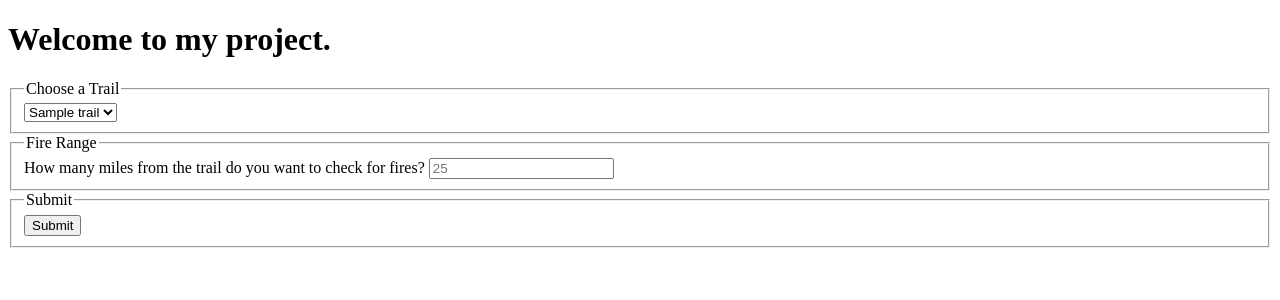
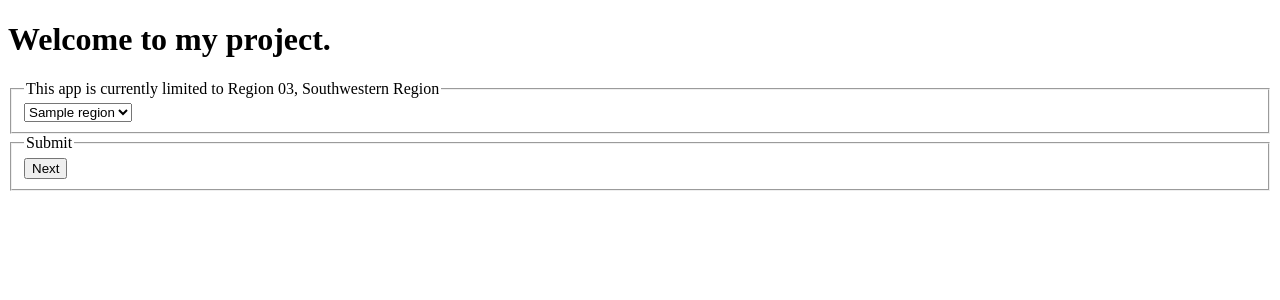
Before and after one commit to mbarnestech/Fire-Tracker, a Flask app: page / in a window 1280 px wide. Shown: the top 300 px of the page. Run offline with Flask 2, Linux system fonts and the light colour scheme; tables that the repository leaves empty hold one stand-in row (values such as "Sample post").

Commit message:
add lxml

```diff
--- a/crud.py
+++ b/crud.py
@@ -22,14 +22,14 @@ def create_district(district_id, district_name, region_id, forest_id):
     return District(district_id=district_id, district_name=district_name, region_id=region_id, forest_id=forest_id)
 
 
-def create_trail(trail_id, trail_no, trail_name, region, forest, district):
+def create_trail(trail_id, trail_no, trail_name, region_id, forest_id, district_id):
     """Create and return a new trail."""
-    return Trail(trail_id=trail_id, trail_no=trail_no, trail_name=trail_name, region=region, forest=forest, district=district)
+    return Trail(trail_id=trail_id, trail_no=trail_no, trail_name=trail_name, region_id=region_id, forest_id=forest_id, district_id=district_id)
 
 
-def create_trail_point(trail, latitude, longitude):
+def create_trail_point(trail_id, latitude, longitude):
     """Create and return a new trail point"""
-    return TrailPoint(trail=trail, latitude=latitude, longitude=longitude)
+    return TrailPoint(trail_id=trail_id, latitude=latitude, longitude=longitude)
 
 
 def create_fire(fire_url, fire_name, latitude, longitude, incident_type, last_updated, size, contained):
@@ -45,22 +45,33 @@ def create_fire(fire_url, fire_name, latitude, longitude, incident_type, last_up
 # READ
 
 def get_regions():
-    """return a list of all Trail objects"""
+    """return a list of all Region objects"""
     return Region.query.all()
 
 
-def get_trails():
-    """return a list of all Trail objects"""
-    return Trail.query.all()
+def get_forests():
+    """return a list of all Forest objects"""
+    return Forest.query.all()
 
 
 def get_fires():
     """return a list of all Fire objects"""
     return Fire.query.all()
 
-def get_region_ids():
-    """return a list of all Trail objects"""
-    return Region.query.all()
+def get_region_names():
+    """return a list of all region names"""
+    return [region[0] for region in db.session.query(Region.region_name).all()]
+
+
+def get_forests_by_region_name(chosen_region_name):
+    return [forest[0] for forest in db.session.query(Forest.forest_name).join(Region).filter(Region.region_name == chosen_region_name).all()]
+
+def get_districts_by_forest_name(chosen_forest_name):
+    return [district[0] for district in db.session.query(District.district_name).join(Forest).filter(Forest.forest_name == chosen_forest_name).all()]
+
+def get_trails_by_district_name(chosen_district_name):
+    return [trail[0] for trail in db.session.query(Trail.trail_name).join(District).filter(District.district_name == chosen_district_name).all()]
+
 def get_trail_with_trail_name(trail_name):
     """return single Trail instance with trail_name attribute"""
     return Trail.query.filter_by(trail_name = trail_name).one()
--- a/requirements.txt
+++ b/requirements.txt
@@ -10,6 +10,7 @@ greenlet==2.0.2
 idna==3.4
 itsdangerous==2.0.1
 Jinja2==3.0.1
+lxml==4.9.2
 MarkupSafe==2.0.1
 psycopg2-binary==2.9.3
 python-dotenv==1.0.0
--- a/seed.py
+++ b/seed.py
@@ -71,6 +71,8 @@ def seed_trails(trails):
     for trail in trails:
         if model.Trail.query.filter_by(trail_id = trail['trail_id']).first():
             continue
+        if trail['region_id'] != '03':
+            continue
         model.db.session.add(crud.create_trail(
                                             trail['trail_id'],
                                             trail['trail_no'],
@@ -87,7 +89,7 @@ def seed_trails(trails):
 def seed_trail_points(trail_points):
     """for a given trail point, create TrailPoint instance and add it to the db session"""
     for trail_point in trail_points:
-        model.db.session.add(crud.create_trail_point(trail_point['trail'],
+        model.db.session.add(crud.create_trail_point(trail_point['trail_id'],
                                     trail_point['latitude'],
                                     trail_point['longitude']
                                     ))
--- a/server.py
+++ b/server.py
@@ -33,13 +33,46 @@ app.config['PRESERVE_CONTEXT_ON_EXCEPTION'] = True
 @app.route("/")
 def index():
     """Return index."""
-    trails = crud.get_trails()
-    return render_template("index.html", trails=trails)
+
+    regions = crud.get_region_names()
+
+    return render_template("index.html", regions=regions)
+
+@app.route('/choose_region', methods=['POST'])
+def forest():
+    """Return forest form."""
+
+    region_name = request.form.get('region-choice')
+    forests = crud.get_forests_by_region_name(region_name)
+
+    return render_template("forest.html", region_name = region_name, forests=forests)
+
+@app.route('/choose_forest', methods=['POST'])
+def district():
+    """Return district form."""
+
+    forest_name = request.form.get('forest-choice')
+    districts = crud.get_districts_by_forest_name(forest_name)
+
+    return render_template("district.html", forest_name = forest_name, districts=districts)
+
+@app.route('/choose_district', methods=['POST'])
+def trail():
+    """Return trail form."""
+
+    district_name = request.form.get('district-choice')
+    trails = crud.get_trails_by_district_name(district_name)
+
+    return render_template("trail.html", district_name = district_name, trails=trails)
 
 @app.route("/choose_trail", methods=['POST'])
 def choose_trail():
-    """Set session trail information"""
-    session['trail_name'] = request.form.get('trail-choice')
+    trail_name = request.form.get('trail-choice')
+    session['trail_name'] = trail_name
+    return render_template("distance.html", trail_name = trail_name)
+
+@app.route("/choose_distance", methods=['POST'])
+def choose_distance():
     trail = crud.get_trail_with_trail_name(session['trail_name'])
     session['trail_id'] = trail.trail_id
     session['miles'] = request.form.get('fire-distance')
--- a/templates/base.html
+++ b/templates/base.html
@@ -2,10 +2,11 @@
 <html lang="en">
 <head>
     <meta charset="UTF-8">
-    <title>{% block title%} Trail Tracker {% endblock %} </title>
+    <title>{% block title%} Fire Tracker {% endblock %} </title>
     {% block scripts %} {% endblock %}
 </head>
 <body>
+    <h1> Welcome to my project. </h1>
     {% block content %}  {% endblock %}
 </body>
 </html>
--- a/templates/index.html
+++ b/templates/index.html
@@ -1,33 +1,23 @@
 {% extends 'base.html' %}
 
-{% block content %} <h1> Welcome to my project. </h1>
+{% block title%} Choose a Region {% endblock %}
 
-<section id='active-form'>
-    <form id='trail-form' method='post' action ='/choose_trail'>
-        <fieldset>
-            <legend>Choose a Trail</legend>
-            <select name="trail-choice" id="trail-choice">
-            {% for trail in trails%}
-                <option value = '{{trail.trail_name}}'>{{trail.trail_name}}</option>
+{% block content %}
+
+<form id='region-form' method='post' action ='/choose_region'>
+    <fieldset id="region-fieldset">
+        <legend>This app is currently limited to Region 03, Southwestern Region</legend>
+        <select name="region-choice" id="region-choice">
+        {% for region in regions %}
+            <option value = '{{ region }}'>{{ region }}</option>
         {% endfor %}
         </select>
     </fieldset>
     <fieldset>
-            <legend>Fire Range</legend>
-            <label for="fire-distance"> How many miles from the trail do you want to check for fires?</label>
-            <input type="text" name="fire-distance" id="fire-distance" placeholder="25">
-        </fieldset>
-        <fieldset>
         <legend>Submit</legend>
-            <input type='submit'>
+        <input type='submit' value="Next">
     </fieldset>
 </form>
-</section>
 
 
-<section id="nearby-fires">
-
-</section>
-
-<script src="static/js/main.js"></script>
 {% endblock %}
```
Also changed, not shown: fs_data.py (+47 -3 lines), templates/trail_choice.html (deleted, +0 -23 lines). Lines whose indentation alone changed are shown as unchanged.
